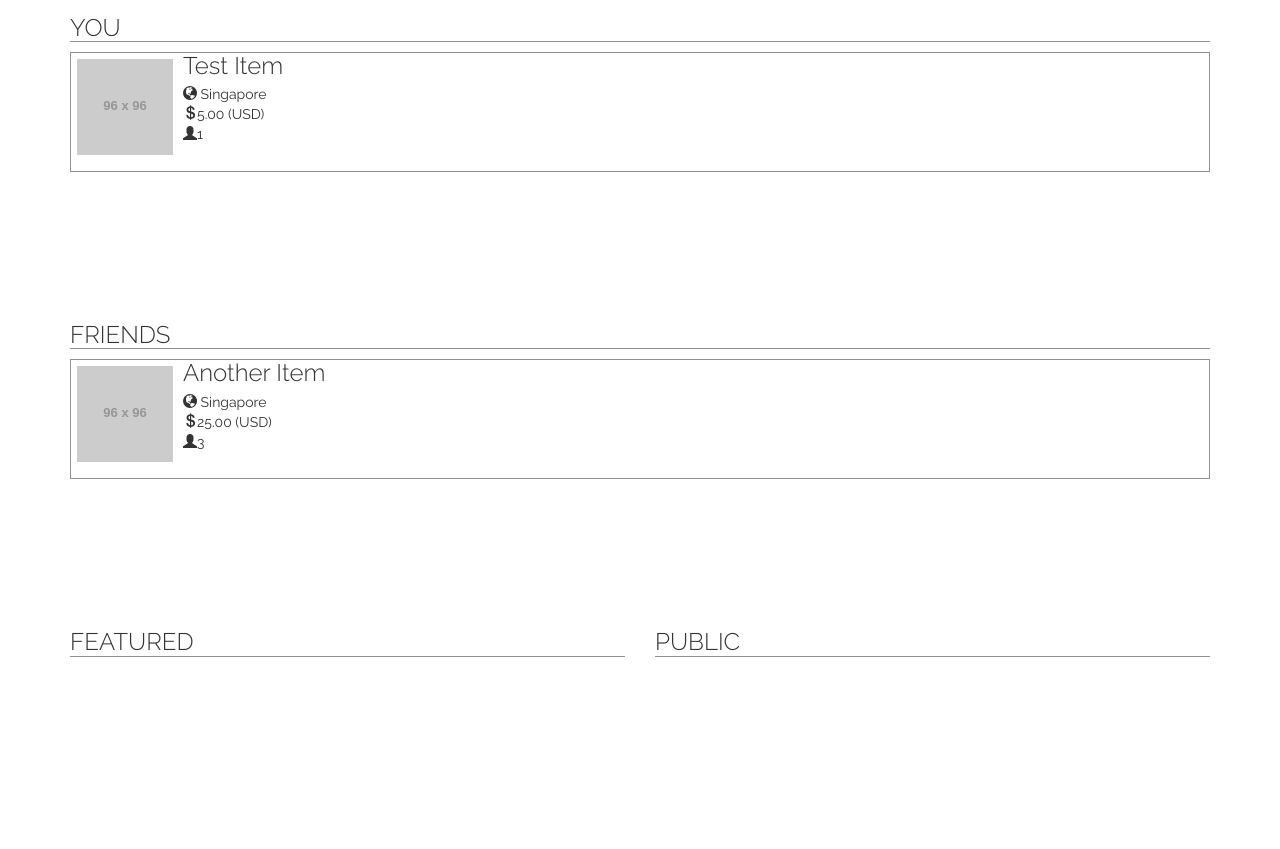
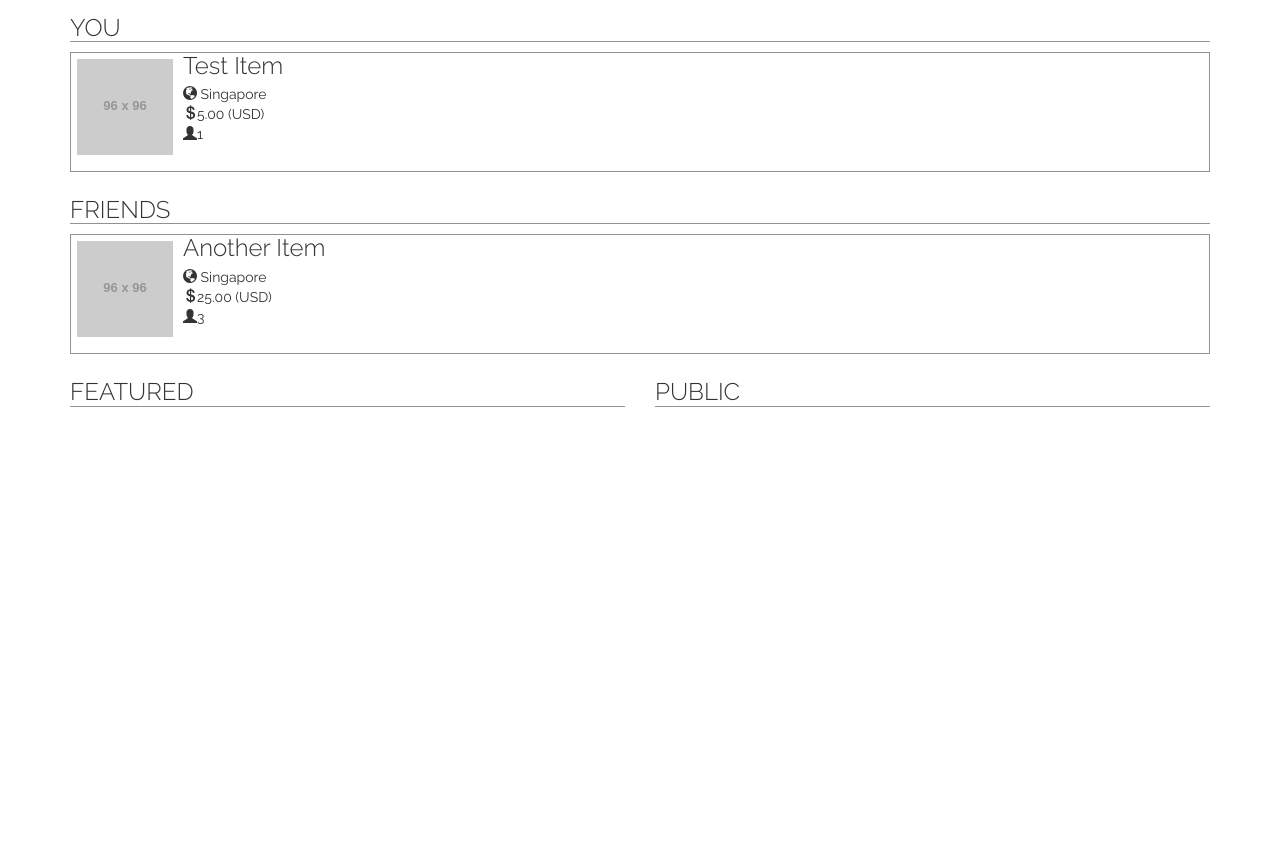
Before and after one commit to burnflare/CrowdBuy, a PHP site: page / in a window 1280 px wide. Shown: the part 139-988 px from the top of the page. After the commit the page ends 546 px from the top, so only its background shows below. Run offline with PHP 8.4, Linux system fonts and the light colour scheme; grey boxes labelled with a size stand in for pictures from a placeholder-image service; some libraries are stand-ins or nearby versions.

Commit message:
Set min and max height on item listings (instead of fixed.)

```diff
--- a/css/custom-theme.css
+++ b/css/custom-theme.css
@@ -20,7 +20,8 @@ h1, h2, h3, h4, h5, h6 {
 
 .item-listing {
 	width: 100%;
-	height: 250px;
+	min-height: 125px;
+	max-height: 250px;
 }
 
 .featured-item {
```
